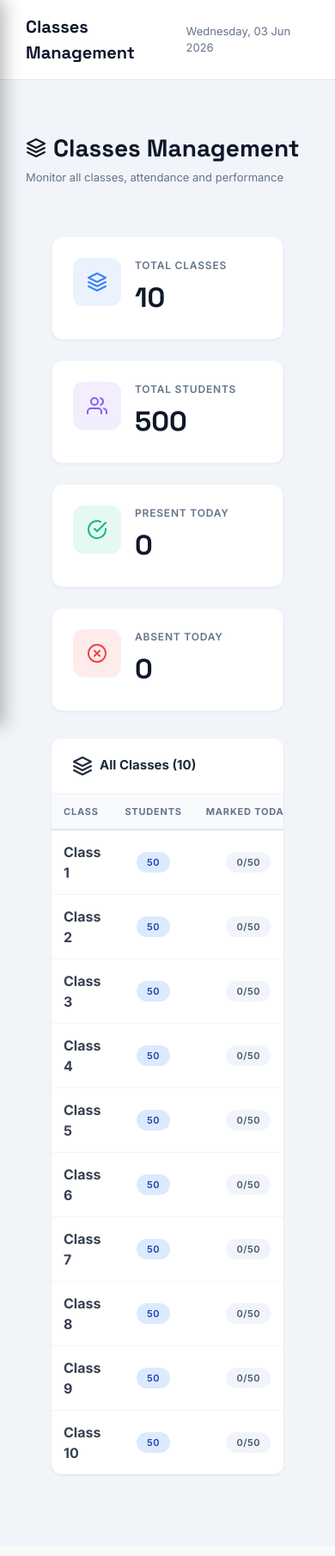
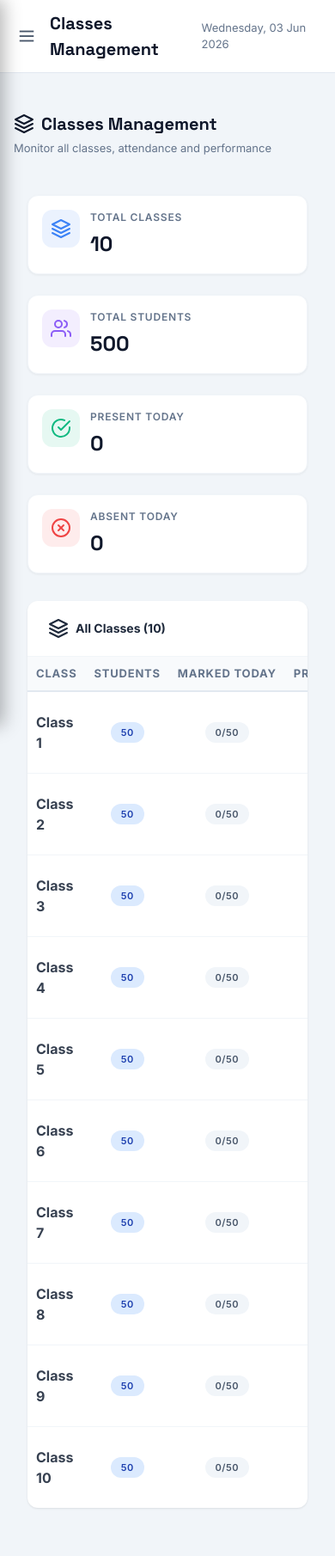
Before and after one commit to XplorerJV/SchoolTrack, a PHP site: page /school/admin/classes.php in a window 390 px wide. Shown: the whole page at 86% size. Before the commit the page ends 1717 px from the top, so only its background shows below. Run offline with PHP 8.4, Linux system fonts and the light colour scheme; a user stored in the database is signed in; data comes from the database, SQL or seed files in the repository; some libraries are stand-ins or nearby versions.

Commit message:
feat: mobile responsive - hamburger menu, sidebar overlay, adaptive padding

```diff
--- a/assets/css/base.css
+++ b/assets/css/base.css
@@ -106,14 +106,7 @@ tbody tr:last-child td { border-bottom:none; }
 .page-header { display:flex; align-items:center; justify-content:space-between; gap:20px; flex-wrap:wrap; margin-bottom:28px; }
 .header-content h1 { display:flex; align-items:center; gap:8px; margin:0 0 4px; font-family:'Space Grotesk',sans-serif; font-size:28px; font-weight:700; color:var(--dark); }
 .header-content p { margin:0; font-size:13px; color:#64748b; }
-@media(max-width:768px){
-    .sidebar{transform:translateX(-100%);transition:transform .3s;}
-    .sidebar.open{transform:translateX(0);}
-    .main-content{margin-left:0;}
-    #menuToggle { display:flex; align-items:center; }
-    .grid { grid-template-columns:1fr !important; }
-    .form-row { flex-direction:column; }
-}
+/* ── Responsive Grid ── */
 @media(min-width:640px){
     .grid.grid-cols-1 { grid-template-columns: repeat(1, minmax(0, 1fr)); }
 }
@@ -124,3 +117,45 @@ tbody tr:last-child td { border-bottom:none; }
 @media(min-width:1024px){
     .grid.lg\:grid-cols-2 { grid-template-columns: repeat(2, minmax(0, 1fr)); }
 }
+
+/* ── Sidebar overlay ── */
+.sidebar-overlay {
+    display:none; position:fixed; inset:0; background:rgba(0,0,0,.5);
+    z-index:99; backdrop-filter:blur(2px);
+}
+
+/* ── Mobile ── */
+@media(max-width:768px){
+    .sidebar {
+        transform:translateX(-100%);
+        transition:transform .28s cubic-bezier(.4,0,.2,1);
+    }
+    .sidebar.open { transform:translateX(0); }
+    .sidebar.open ~ .sidebar-overlay,
+    .sidebar-overlay.open { display:block; }
+    .main-content { margin-left:0 !important; }
+    .top-bar { padding:12px 16px; }
+    .page-content, .page-wrapper { padding:16px !important; }
+    .page-header { flex-direction:column; align-items:flex-start; gap:12px; }
+    .header-content h1 { font-size:20px; }
+    .stat-value { font-size:24px; }
+    .card-header { flex-wrap:wrap; gap:8px; }
+    .card-header h3 { font-size:14px; }
+    .btn { padding:8px 14px; font-size:13px; }
+    .btn-sm { padding:5px 10px; font-size:12px; }
+    .grid { grid-template-columns:1fr !important; }
+    .form-row { flex-direction:column; }
+    .form-group { min-width:unset !important; }
+    .action-buttons { flex-wrap:wrap; }
+    .table-wrapper { -webkit-overflow-scrolling:touch; }
+    thead th, tbody td { padding:10px 10px; font-size:13px; }
+    .stat-card { padding:16px; gap:12px; }
+    .stat-icon { width:44px; height:44px; }
+}
+
+/* ── Tablet ── */
+@media(min-width:769px) and (max-width:1024px){
+    :root { --sidebar-w: 220px; }
+    .page-content, .page-wrapper { padding:20px !important; }
+    .stat-value { font-size:26px; }
+}
--- a/footer.php
+++ b/footer.php
@@ -3,10 +3,22 @@
 
 <script>
 feather.replace();
-// Mobile sidebar toggle
-document.getElementById('menuToggle')?.addEventListener('click',()=>{
-    document.getElementById('sidebar').classList.toggle('open');
-});
+
+// Show hamburger on mobile
+function checkMobile(){
+    var btn = document.getElementById('menuToggle');
+    if(btn) btn.style.display = window.innerWidth <= 768 ? 'flex' : 'none';
+}
+checkMobile();
+window.addEventListener('resize', checkMobile);
+
+function toggleSidebar(){
+    var s = document.getElementById('sidebar');
+    var o = document.getElementById('sidebarOverlay');
+    s.classList.toggle('open');
+    o.classList.toggle('open');
+}
+document.getElementById('sidebarOverlay')?.addEventListener('click', toggleSidebar);
 
 // Auto dismiss alerts
 document.querySelectorAll('.alert').forEach(a=>{
--- a/header.php
+++ b/header.php
@@ -85,9 +85,16 @@ $currentPage = basename($_SERVER['PHP_SELF']);
     </div>
 </div>
 
+<div class="sidebar-overlay" id="sidebarOverlay"></div>
+
 <div class="main-content">
     <div class="top-bar" style="margin-bottom:0">
-        <div class="page-title"><?= htmlspecialchars($pageTitle ?? 'Dashboard') ?></div>
+        <div style="display:flex;align-items:center;gap:12px;">
+            <button id="menuToggle" onclick="toggleSidebar()" style="display:none;background:none;border:none;cursor:pointer;padding:4px;color:#475569;" aria-label="Menu">
+                <svg width="22" height="22" fill="none" stroke="currentColor" stroke-width="2" viewBox="0 0 24 24"><line x1="3" y1="6" x2="21" y2="6"/><line x1="3" y1="12" x2="21" y2="12"/><line x1="3" y1="18" x2="21" y2="18"/></svg>
+            </button>
+            <div class="page-title"><?= htmlspecialchars($pageTitle ?? 'Dashboard') ?></div>
+        </div>
         <div style="display:flex;align-items:center;gap:12px;">
             <span style="font-size:13px;color:#64748b;"><?= date('l, d M Y') ?></span>
         </div>
```
